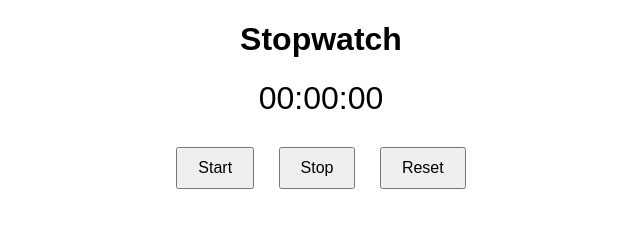
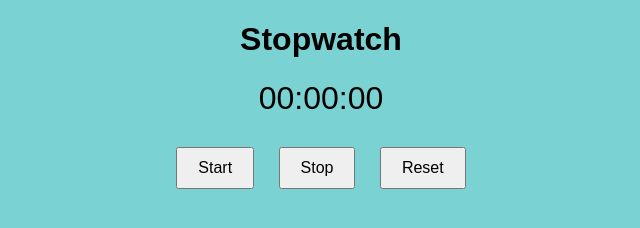
Before and after one commit to Rajasekar-N-stack/PRODIGY_WD_02, a plain HTML site: page index.html in a window 1280 px wide. Shown: the whole page, without its empty margins (319-959 px from the left). Drawn offline with Linux system fonts and the light colour scheme.

Commit message:
fix : it fixed

```diff
--- a/index.html
+++ b/index.html
@@ -8,6 +8,7 @@
     body {
         font-family: Arial, sans-serif;
         text-align: center;
+        background-color: rgb(123, 210, 210);
     }
     #stopwatch {
         font-size: 2em;
```
